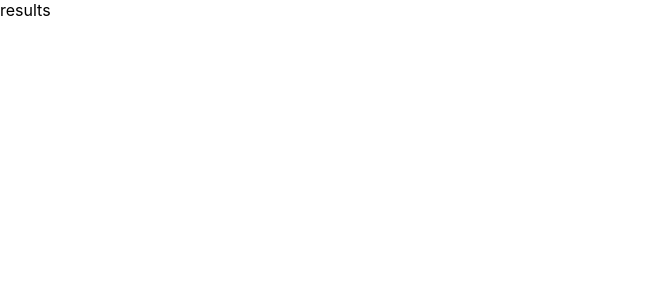
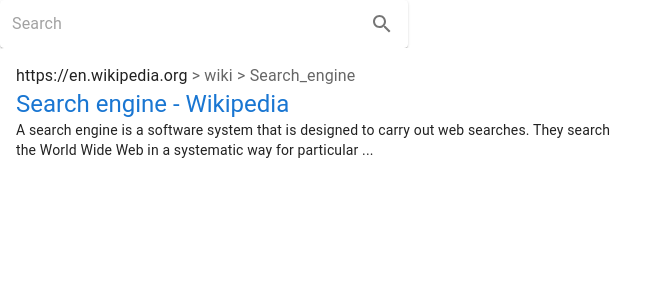
Before and after one commit to GeekAlexis/search-engine, a React (Create React App) app in the folder client/: page /search in a window 1280 px wide. Shown: the top 300 px of the page, without its empty margins (0-671 px from the left). Built offline with nearby package versions, Linux system fonts and the light colour scheme.

Commit message:
add result preview

```diff
--- a/client/src/components/Record.js
+++ b/client/src/components/Record.js
@@ -0,0 +1,43 @@
+import React, { useState, useEffect } from "react";
+import Box from "@mui/material/Box";
+import Card from "@mui/material/Card";
+import CardActions from "@mui/material/CardActions";
+import CardContent from "@mui/material/CardContent";
+import Button from "@mui/material/Button";
+import Typography from "@mui/material/Typography";
+import Link from "@mui/material/Link";
+import PropTypes from "prop-types";
+
+function Record(props) {
+  const { data } = props;
+
+  return (
+    <Card sx={{ maxWidth: "50%" }} style={{ boxShadow: "none" }}>
+      <CardContent>
+        <Typography display="inline" sx={{ mb: 1.5 }}>
+          {data.baseUrl}&nbsp;
+        </Typography>
+        <Typography display="inline" sx={{ mb: 1.5 }} color="text.secondary">
+          {data.path}
+        </Typography>
+        <br />
+        <Link
+          href={data.url}
+          variant="h5"
+          underline="hover"
+          target="_blank"
+          rel="noopener noreferrer"
+        >
+          {data.title}
+        </Link>
+        <Typography variant="body2">{data.excerpt}</Typography>
+      </CardContent>
+    </Card>
+  );
+}
+
+Record.propTypes = {
+  data: PropTypes.object,
+};
+
+export default Record;
--- a/client/src/components/Results.js
+++ b/client/src/components/Results.js
@@ -1,8 +1,27 @@
 import React, { useState, useEffect } from "react";
+import { useSearchParams } from "react-router-dom";
 import Search from "./Search";
+import Record from "./Record";
+
+const data = {
+  url: "https://en.wikipedia.org/wiki/Search_engine",
+  baseUrl: "https://en.wikipedia.org",
+  path: "> wiki > Search_engine",
+  title: "Search engine - Wikipedia",
+  excerpt:
+    "A search engine is a software system that is designed to carry out web searches. They search the World Wide Web in a systematic way for particular ...",
+};
 
 function Results() {
-  return "results";
+  const [searchParams, setSearchParams] = useSearchParams();
+  const q = searchParams.get("q");
+
+  return (
+    <>
+      <Search q={q} />
+      <Record data={data} />
+    </>
+  );
 }
 
 export default Results;
--- a/client/src/components/Search.js
+++ b/client/src/components/Search.js
@@ -4,10 +4,12 @@
 import InputBase from "@mui/material/InputBase";
 import IconButton from "@mui/material/IconButton";
 import SearchIcon from "@mui/icons-material/Search";
+import PropTypes from "prop-types";
 
-function Search() {
+function Search(props) {
   const [query, setQuery] = useState("");
   const navigate = useNavigate();
+  const { q } = props;
 
   function handleChange(e) {
     setQuery(e.target.value);
@@ -37,6 +39,7 @@
         placeholder="Search"
         onChange={handleChange}
         onKeyDown={handleEnter}
+        defaultValue={q}
       />
       <IconButton type="submit" sx={{ p: "10px" }} onClick={handleSearch}>
         <SearchIcon />
@@ -45,4 +48,8 @@
   );
 }
 
+Search.propTypes = {
+  q: PropTypes.string,
+};
+
 export default Search;
```
